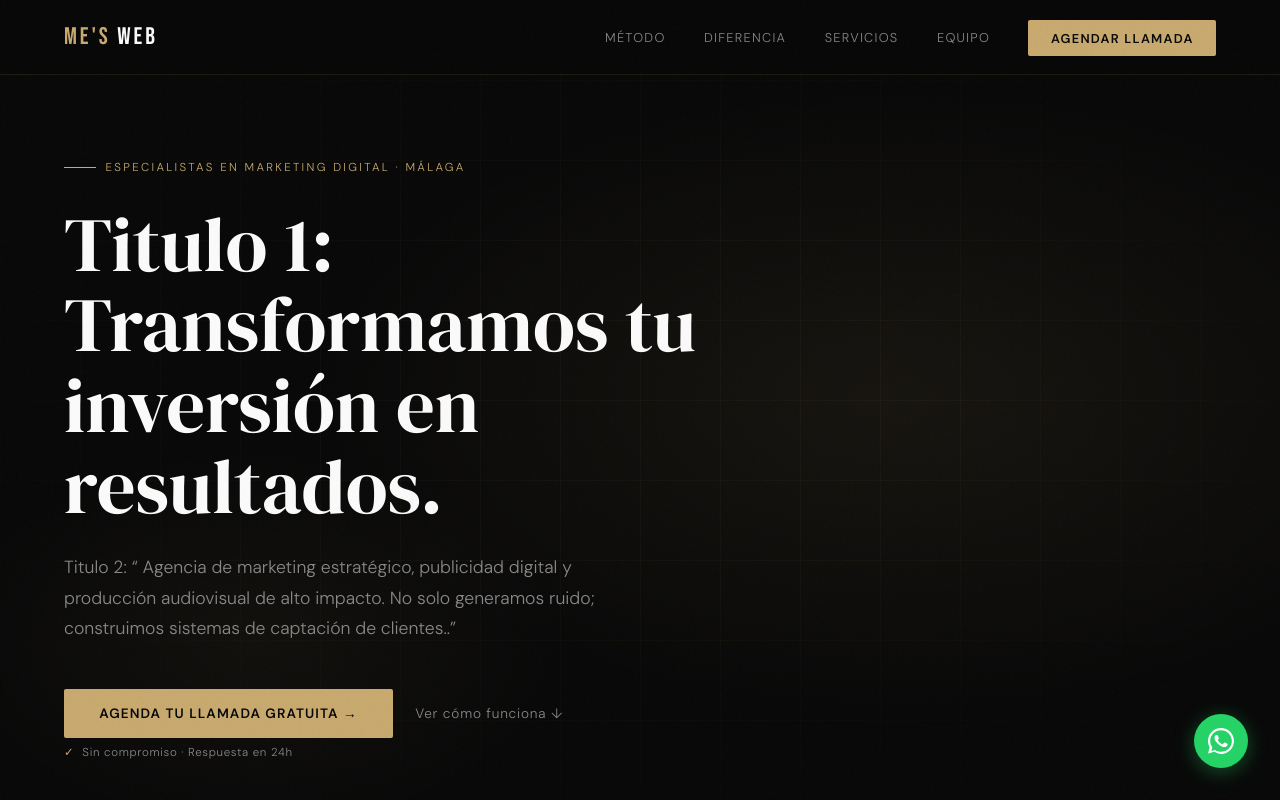
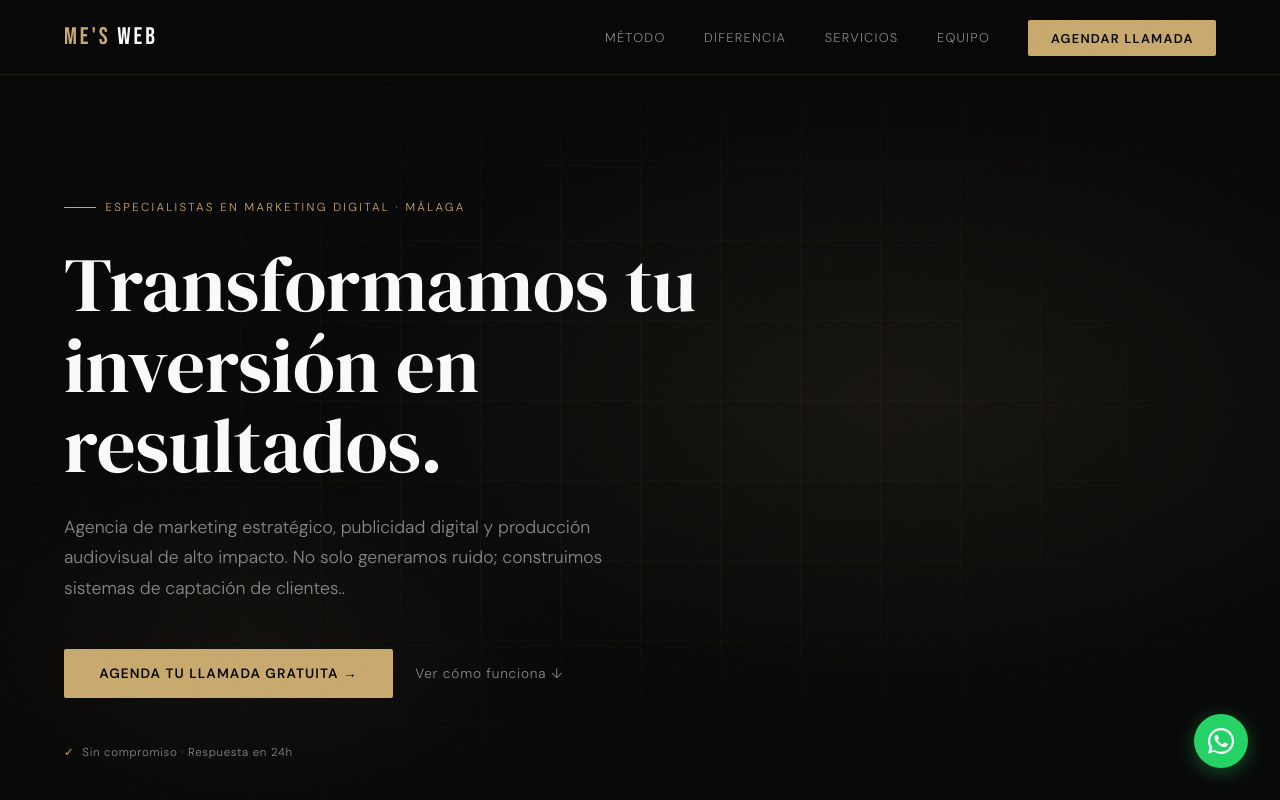
Before and after one commit to carbollo/mes-web, a website: page index.html in a window 1280 px wide. Shown: the top 800 px of the page. Drawn offline with Linux system fonts and the light colour scheme.

Commit message:
content: limpiar textos de hero
Made-with: Cursor

```diff
--- a/index.html
+++ b/index.html
@@ -565,8 +565,8 @@
     <div class="hero-grid"></div>
     <div class="hero-inner">
       <div class="hero-eyebrow">Especialistas en Marketing Digital · Málaga</div>
-      <h1>Titulo 1: Transformamos tu inversión en resultados.</h1>
-      <p class="hero-desc">Titulo 2: “ Agencia de marketing estratégico, publicidad digital y producción audiovisual de alto impacto. No solo generamos ruido; construimos sistemas de captación de clientes..”</p>
+      <h1>Transformamos tu inversión en resultados.</h1>
+      <p class="hero-desc">Agencia de marketing estratégico, publicidad digital y producción audiovisual de alto impacto. No solo generamos ruido; construimos sistemas de captación de clientes..</p>
       <div class="hero-actions">
         <a href="https://wa.me/34614851435" class="btn-primary">Agenda tu llamada gratuita →</a>
         <a href="#metodo" class="btn-ghost">Ver cómo funciona ↓</a>
```
